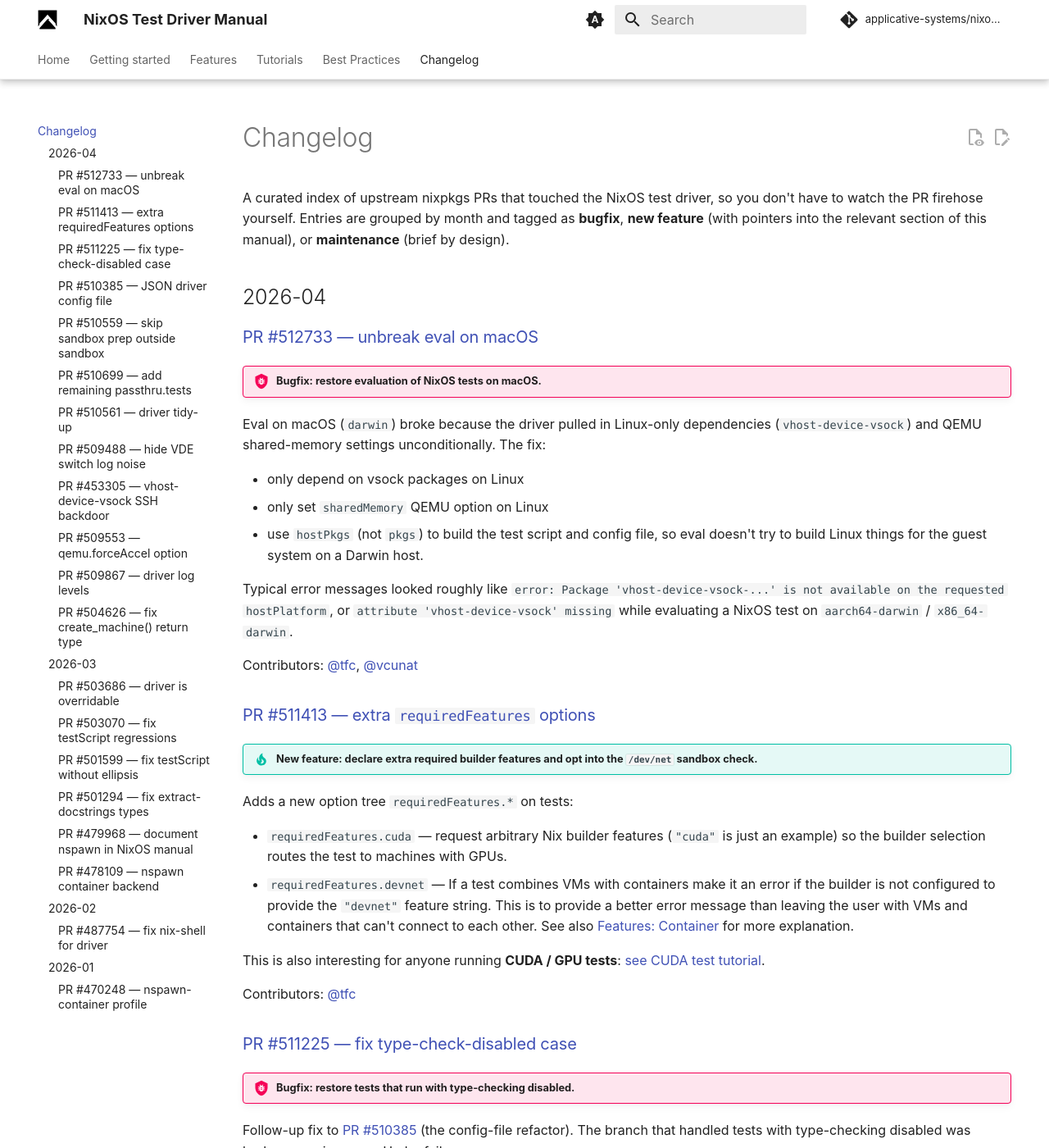
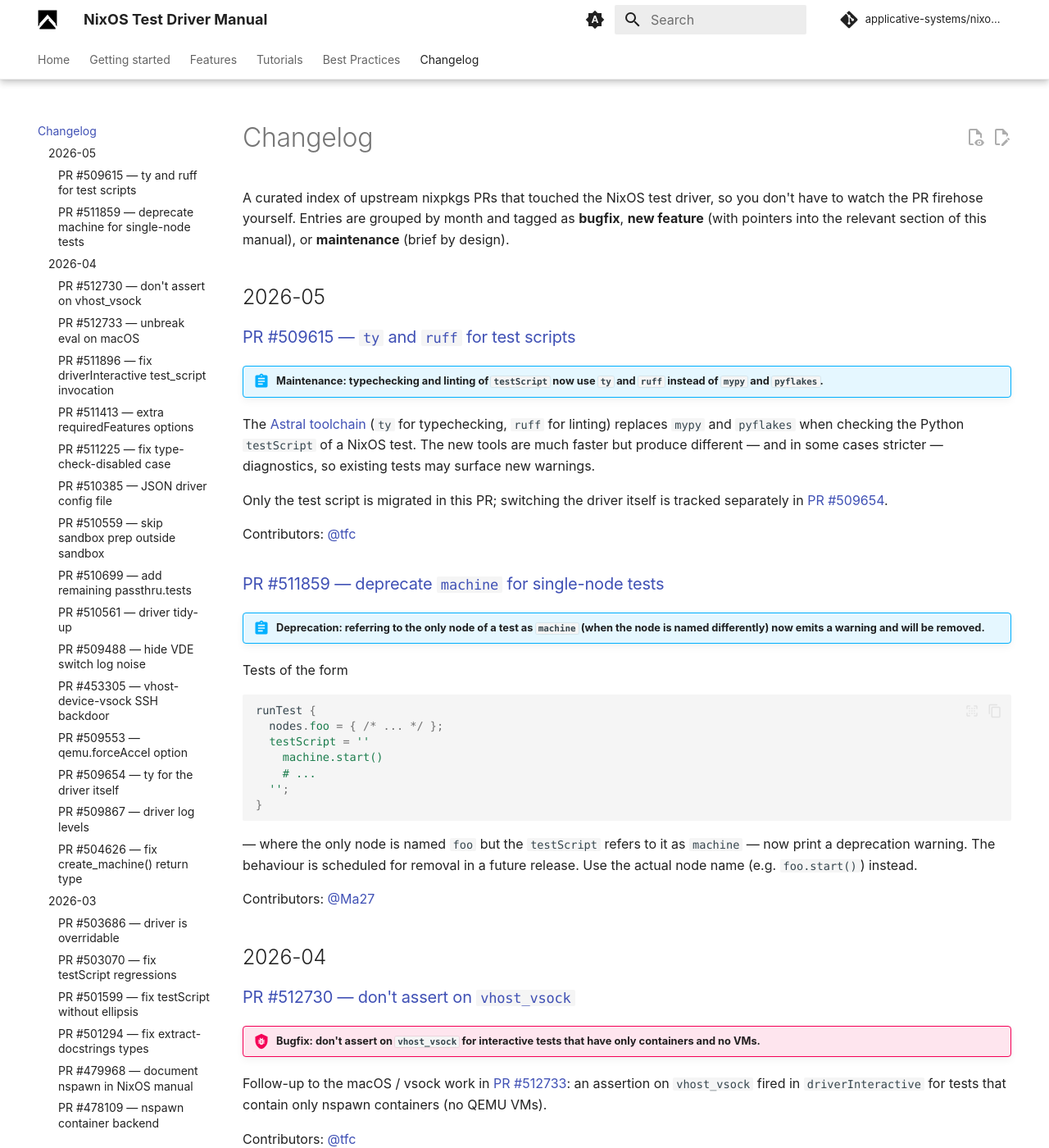
Before and after one commit to applicative-systems/nixos-test-driver-manual, an MkDocs documentation site: the page built from docs/changelog.md, in a window 1280 px wide and 1400 px high. Shown: the whole window at 82% size. Built offline with MkDocs 1.6.1 and Material for MkDocs 9.7.7, drawn with Linux system fonts in a browser that asks for light colours; plug-ins that fetch from the network failed and are left out; comment, search, counter and statistics services are not loaded; some of the changed text lies outside the part shown.

Commit message:
update changelog

````diff
--- a/docs/changelog.md
+++ b/docs/changelog.md
@@ -3,7 +3,47 @@
 A curated index of upstream nixpkgs PRs that touched the NixOS test driver, so you don't have to watch the PR firehose yourself.
 Entries are grouped by month and tagged as **bugfix**, **new feature** (with pointers into the relevant section of this manual), or **maintenance** (brief by design).
 
+## 2026-05
+
+### [PR #509615 — `ty` and `ruff` for test scripts](https://github.com/NixOS/nixpkgs/pull/509615)
+
+!!! abstract "Maintenance: typechecking and linting of `testScript` now use `ty` and `ruff` instead of `mypy` and `pyflakes`."
+
+The [Astral toolchain](https://docs.astral.sh/) (`ty` for typechecking, `ruff` for linting) replaces `mypy` and `pyflakes` when checking the Python `testScript` of a NixOS test. The new tools are much faster but produce different — and in some cases stricter — diagnostics, so existing tests may surface new warnings.
+
+Only the test script is migrated in this PR; switching the driver itself is tracked separately in [PR #509654](#pr-509654-ty-for-the-driver-itself).
+
+Contributors: [@tfc](https://github.com/tfc)
+
+### [PR #511859 — deprecate `machine` for single-node tests](https://github.com/NixOS/nixpkgs/pull/511859)
+
+!!! abstract "Deprecation: referring to the only node of a test as `machine` (when the node is named differently) now emits a warning and will be removed."
+
+Tests of the form
+
+```nix
+runTest {
+  nodes.foo = { /* ... */ };
+  testScript = ''
+    machine.start()
+    # ...
+  '';
+}
+```
+
+— where the only node is named `foo` but the `testScript` refers to it as `machine` — now print a deprecation warning. The behaviour is scheduled for removal in a future release. Use the actual node name (e.g. `foo.start()`) instead.
+
+Contributors: [@Ma27](https://github.com/Ma27)
+
 ## 2026-04
+
+### [PR #512730 — don't assert on `vhost_vsock`](https://github.com/NixOS/nixpkgs/pull/512730)
+
+!!! bug "Bugfix: don't assert on `vhost_vsock` for interactive tests that have only containers and no VMs."
+
+Follow-up to the macOS / vsock work in [PR #512733](#pr-512733-unbreak-eval-on-macos): an assertion on `vhost_vsock` fired in `driverInteractive` for tests that contain only nspawn containers (no QEMU VMs).
+
+Contributors: [@tfc](https://github.com/tfc)
 
 ### [PR #512733 — unbreak eval on macOS](https://github.com/NixOS/nixpkgs/pull/512733)
 
@@ -18,6 +58,14 @@
 Typical error messages looked roughly like `error: Package 'vhost-device-vsock-...' is not available on the requested hostPlatform`, or `attribute 'vhost-device-vsock' missing` while evaluating a NixOS test on `aarch64-darwin` / `x86_64-darwin`.
 
 Contributors: [@tfc](https://github.com/tfc), [@vcunat](https://github.com/vcunat)
+
+### [PR #511896 — fix `driverInteractive` test_script invocation](https://github.com/NixOS/nixpkgs/pull/511896)
+
+!!! bug "Bugfix: restore `test_script` invocation in `driverInteractive` after the JSON-config refactor."
+
+Follow-up to [PR #510385](#pr-510385-json-driver-config-file) (the JSON driver config-file refactor): a small regression in how the interactive driver passed the test script was corrected.
+
+Contributors: [@Ma27](https://github.com/Ma27)
 
 ### [PR #511413 — extra `requiredFeatures` options](https://github.com/NixOS/nixpkgs/pull/511413)
 
@@ -36,7 +84,7 @@
 
 !!! bug "Bugfix: restore tests that run with type-checking disabled."
 
-Follow-up fix to [PR #510385](https://github.com/NixOS/nixpkgs/pull/510385) (the config-file refactor). The branch that handled tests with type-checking disabled was broken, causing some Hydra failures.
+Follow-up fix to [PR #510385](#pr-510385-json-driver-config-file) (the config-file refactor). The branch that handled tests with type-checking disabled was broken, causing some Hydra failures.
 
 Contributors: [@mdaniels5757](https://github.com/mdaniels5757)
 
@@ -114,6 +162,14 @@
 See also the [testing host setup chapter](setup.md).
 
 Contributors: [@m1-s](https://github.com/m1-s), [@tfc](https://github.com/tfc)
+
+### [PR #509654 — `ty` for the driver itself](https://github.com/NixOS/nixpkgs/pull/509654)
+
+!!! abstract "Maintenance: typechecking of the test driver package switches from `mypy` to `ty`."
+
+Sister change to [PR #509615](#pr-509615-ty-and-ruff-for-test-scripts), which migrated the `testScript` side. This PR migrates the **test driver package itself** to [`ty`](https://docs.astral.sh/), so internal driver development and packaging now use the same Astral toolchain. No user-visible behaviour change for test authors — only relevant when hacking on the driver.
+
+Contributors: [@tfc](https://github.com/tfc)
 
 ### [PR #509867 — driver log levels](https://github.com/NixOS/nixpkgs/pull/509867)
 
@@ -242,7 +298,7 @@
 
 Adds the standalone `nspawn-container` NixOS profile (`${modulesPath}/virtualisation/nspawn-container`) that builds a runnable `run-<name>-nspawn` script — analogous to `qemu-vm.nix`. Shares networking options (`virtualisation.vlans`, `virtualisation.allInterfaces`) with `qemu-vm.nix` via a factored-out module.
 
-This is **the foundation** on which [PR #478109](https://github.com/NixOS/nixpkgs/pull/478109) was then built to enable container tests.
+This is **the foundation** on which [PR #478109](#pr-478109-nspawn-container-backend) was then built to enable container tests.
 
 Not documented _as a standalone profile_ in this manual (we document its use via the test driver, not as a general-purpose NixOS profile). The profile is mostly internal plumbing.
 
````
